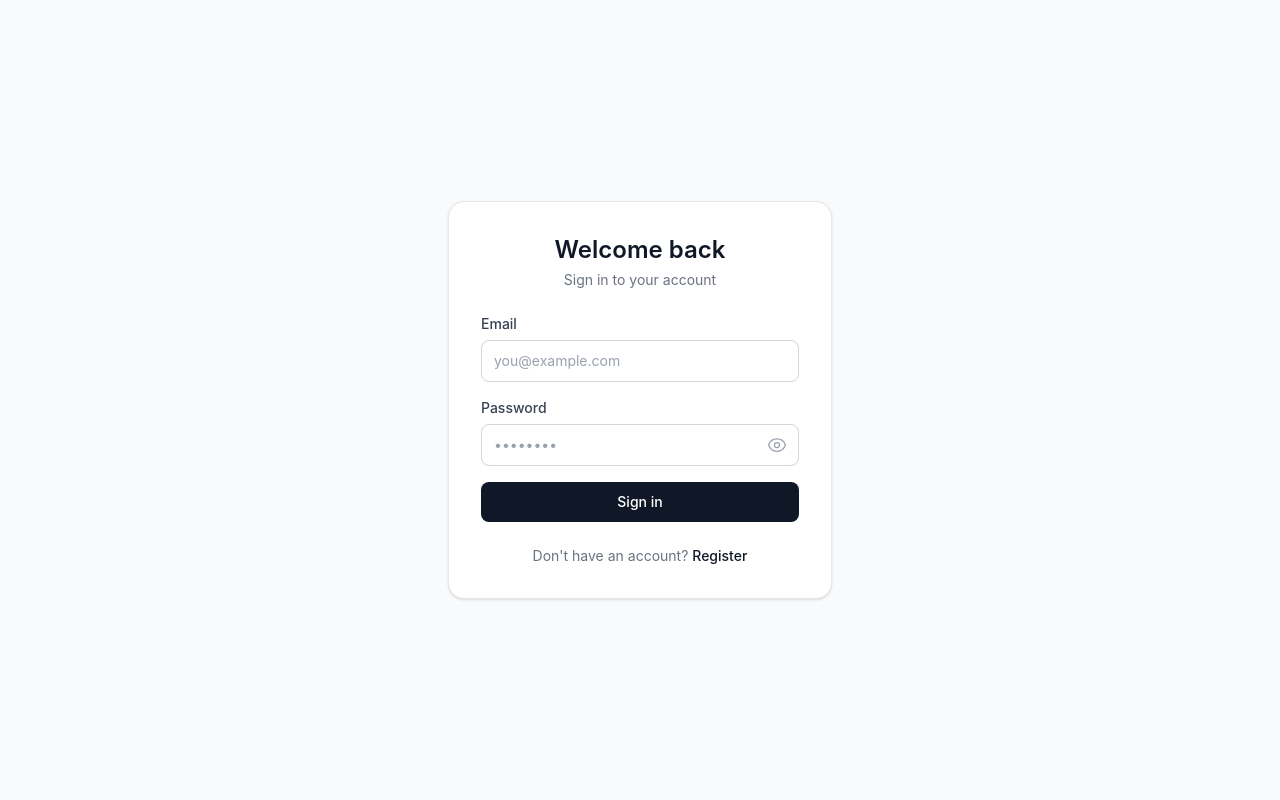
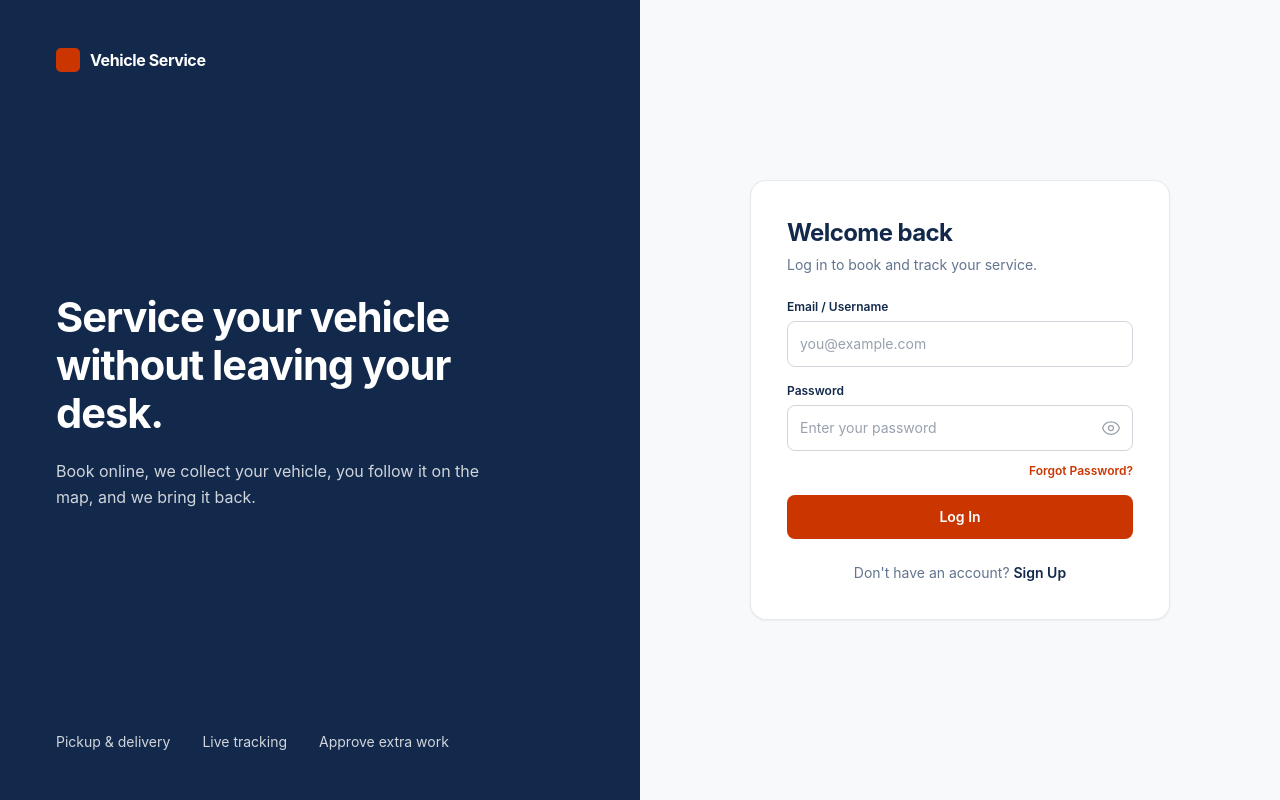
Before and after one commit to NimeshDilhara96/vehicle-service-system, a React app in the folder frontend/: page /login in a window 1280 px wide. Built offline with nearby package versions, Linux system fonts and the light colour scheme; no server answers; the HTML template or start-up script is replaced by a standard one.

Commit message:
change Ui

```diff
--- /dev/null
+++ b/frontend/src/components/ui/AuthLayout.jsx
@@ -0,0 +1,70 @@
+/**
+ * Split-screen layout shared by Login and Register pages.
+ * - Desktop (lg+): navy hero panel on the left, light panel with a centered card on the right.
+ * - Mobile: navy hero header on top, white rounded "sheet" with the form below.
+ */
+function AuthLayout({ title, subtitle, footer, children }) {
+  return (
+    <div className="flex min-h-screen flex-col bg-[#13294b] lg:flex-row">
+      {/* Hero panel */}
+      <div className="flex flex-col px-6 pt-8 pb-10 text-white sm:px-10 lg:w-1/2 lg:justify-between lg:px-14 lg:py-12">
+        {/* Brand */}
+        <div className="flex items-center gap-2.5">
+          <span className="h-5 w-5 rounded-[5px] bg-orange-700 lg:h-6 lg:w-6" />
+          <span className="text-sm font-bold tracking-tight lg:text-base">
+            Vehicle Service
+          </span>
+        </div>
+
+        {/* Headline */}
+        <div className="mt-6 lg:mt-0 lg:max-w-md">
+          <h1 className="text-[1.65rem] leading-tight font-bold tracking-tight sm:text-3xl lg:text-[2.6rem] lg:leading-[1.15]">
+            Service your vehicle without leaving your desk.
+          </h1>
+          <p className="mt-3 text-sm text-white/80 lg:mt-5 lg:text-base lg:leading-relaxed">
+            <span className="lg:hidden">
+              We pick it up, you track it, we bring it back.
+            </span>
+            <span className="hidden lg:inline">
+              Book online, we collect your vehicle, you follow it on the map,
+              and we bring it back.
+            </span>
+          </p>
+        </div>
+
+        {/* Feature highlights (desktop only) */}
+        <ul className="hidden flex-wrap gap-x-8 gap-y-2 text-sm text-white/80 lg:flex">
+          <li>Pickup &amp; delivery</li>
+          <li>Live tracking</li>
+          <li>Approve extra work</li>
+        </ul>
+      </div>
+
+      {/* Form panel */}
+      <div className="flex flex-1 rounded-t-[1.75rem] bg-white lg:w-1/2 lg:items-center lg:justify-center lg:rounded-none lg:bg-[#f8f9fa] lg:px-10 lg:py-12">
+        <div className="w-full px-6 pt-7 pb-10 sm:px-10 lg:max-w-[420px] lg:rounded-2xl lg:border lg:border-gray-200/90 lg:bg-white lg:p-9 lg:shadow-xs [&_label]:text-xs [&_label]:font-semibold [&_label]:text-[#13294b]">
+          <div className="mb-6">
+            <h2 className="text-xl font-bold tracking-tight text-[#13294b] lg:text-2xl">
+              {title}
+            </h2>
+            {subtitle && (
+              <p className="mt-1.5 hidden text-sm text-slate-500 lg:block">
+                {subtitle}
+              </p>
+            )}
+          </div>
+
+          {children}
+
+          {footer && (
+            <p className="mt-6 text-center text-xs text-slate-500 sm:text-sm">
+              {footer}
+            </p>
+          )}
+        </div>
+      </div>
+    </div>
+  );
+}
+
+export default AuthLayout;
--- a/frontend/src/pages/Login.jsx
+++ b/frontend/src/pages/Login.jsx
@@ -1,10 +1,16 @@
 import { useState } from "react";
 import { useNavigate, Link } from "react-router-dom";
 import { useAuth } from "../context/AuthContext";
-import Card from "../components/ui/Card";
+import AuthLayout from "../components/ui/AuthLayout";
 import Input from "../components/ui/Input";
 import Button from "../components/ui/Button";
 import Alert from "../components/ui/Alert";
+
+// Styling overrides for the shared UI components (theme: navy + orange)
+const inputClass =
+  "py-3! rounded-lg! border-gray-300! focus:border-orange-700! focus:ring-orange-700!";
+const buttonClass =
+  "py-3! font-semibold! bg-orange-700! hover:bg-orange-800! text-white!";
 
 function Login() {
   const [email, setEmail] = useState("");
@@ -34,15 +40,24 @@ function Login() {
   };
 
   return (
-    <div className="flex min-h-screen items-center justify-center bg-gray-50 px-4">
-      <Card
-        title="Welcome back"
-        subtitle="Sign in to your account"
+    <AuthLayout
+      title={
+        <>
+          <span className="lg:hidden">Log in</span>
+          <span className="hidden lg:inline">Welcome back</span>
+        </>
+      }
+      subtitle="Log in to book and track your service."
       footer={
         <>
-            Don&apos;t have an account?{" "}
-            <Link to="/register" className="font-medium text-gray-900 hover:underline">
-              Register
+          <span className="lg:hidden">New here?</span>
+          <span className="hidden lg:inline">Don&apos;t have an account?</span>{" "}
+          <Link
+            to="/register"
+            className="font-semibold text-[#13294b] hover:text-orange-700 hover:underline"
+          >
+            <span className="lg:hidden">Create an account</span>
+            <span className="hidden lg:inline">Sign Up</span>
           </Link>
         </>
       }
@@ -52,20 +67,22 @@ function Login() {
 
           <Input
             id="email"
-            label="Email"
+            label="Email / Username"
             type="email"
             placeholder="you@example.com"
             value={email}
             onChange={(e) => setEmail(e.target.value)}
             autoComplete="email"
             required
+            className={inputClass}
           />
 
           <Input
             id="password"
             label="Password"
             type={showPassword ? "text" : "password"}
-            placeholder="••••••••"
+            placeholder="Enter your password"
+            className={inputClass}
             value={password}
             onChange={(e) => setPassword(e.target.value)}
             autoComplete="current-password"
@@ -117,12 +134,17 @@ function Login() {
             }
           />
 
-          <Button type="submit" loading={loading}>
-            Sign in
+          <div className="-mt-1 flex justify-end">
+            <span className="cursor-pointer text-xs font-semibold text-orange-700 hover:underline">
+              Forgot Password?
+            </span>
+          </div>
+
+          <Button type="submit" loading={loading} className={buttonClass}>
+            Log In
           </Button>
       </form>
-      </Card>
-    </div>
+    </AuthLayout>
   );
 }
 
--- a/frontend/src/pages/Register.jsx
+++ b/frontend/src/pages/Register.jsx
@@ -1,10 +1,16 @@
 import { useState } from "react";
 import { useNavigate, Link } from "react-router-dom";
 import { useAuth } from "../context/AuthContext";
-import Card from "../components/ui/Card";
+import AuthLayout from "../components/ui/AuthLayout";
 import Input from "../components/ui/Input";
 import Button from "../components/ui/Button";
 import Alert from "../components/ui/Alert";
+
+// Styling overrides for the shared UI components (theme: navy + orange)
+const inputClass =
+  "py-3! rounded-lg! border-gray-300! focus:border-orange-700! focus:ring-orange-700!";
+const buttonClass =
+  "py-3! font-semibold! bg-orange-700! hover:bg-orange-800! text-white!";
 
 function Register() {
   const [form, setForm] = useState({
@@ -42,15 +48,22 @@ function Register() {
   };
 
   return (
-    <div className="flex min-h-screen items-center justify-center bg-gray-50 px-4">
-      <Card
-        title="Create account"
-        subtitle="Register to get started"
+    <AuthLayout
+      title={
+        <>
+          <span className="lg:hidden">Sign up</span>
+          <span className="hidden lg:inline">Create account</span>
+        </>
+      }
+      subtitle="Register to book and track your service."
       footer={
         <>
           Already have an account?{" "}
-            <Link to="/login" className="font-medium text-gray-900 hover:underline">
-              Sign in
+          <Link
+            to="/login"
+            className="font-semibold text-[#13294b] hover:text-orange-700 hover:underline"
+          >
+            Log In
           </Link>
         </>
       }
@@ -68,6 +81,7 @@ function Register() {
             onChange={handleChange}
             autoComplete="name"
             required
+            className={inputClass}
           />
 
           <Input
@@ -80,6 +94,7 @@ function Register() {
             onChange={handleChange}
             autoComplete="email"
             required
+            className={inputClass}
           />
 
           <Input
@@ -92,6 +107,7 @@ function Register() {
             onChange={handleChange}
             autoComplete="tel"
             required
+            className={inputClass}
           />
 
           <Input
@@ -99,7 +115,8 @@ function Register() {
             name="password"
             label="Password"
             type={showPassword ? "text" : "password"}
-            placeholder="••••••••"
+            placeholder="Create a password"
+            className={inputClass}
             value={form.password}
             onChange={handleChange}
             autoComplete="new-password"
@@ -151,12 +168,11 @@ function Register() {
             }
           />
 
-          <Button type="submit" loading={loading}>
+          <Button type="submit" loading={loading} className={buttonClass}>
             Create account
           </Button>
       </form>
-      </Card>
-    </div>
+    </AuthLayout>
   );
 }
 
```
Lines whose indentation alone changed are shown as unchanged.
